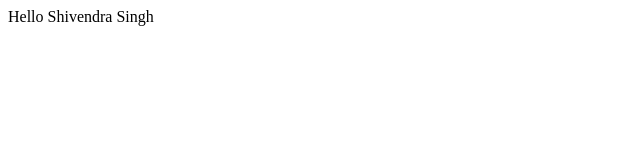
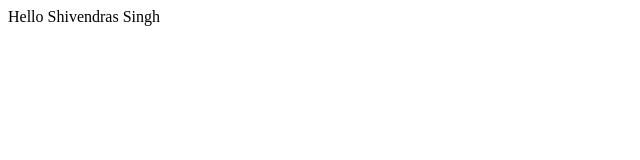
Before and after one commit to shive18ndra/localrepo, a plain HTML site: page index.html in a window 1280 px wide. Shown: the full height of the page, 0-640 px from the left. Drawn offline with Linux system fonts and the light colour scheme.

Commit message:
new change2

```diff
--- a/index.html
+++ b/index.html
@@ -1 +1 @@
-<p>Hello Shivendra Singh </p>
+<p>Hello Shivendras Singh </p>
```
